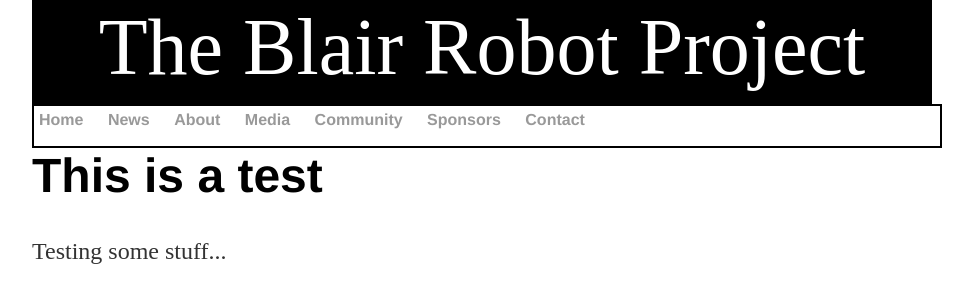
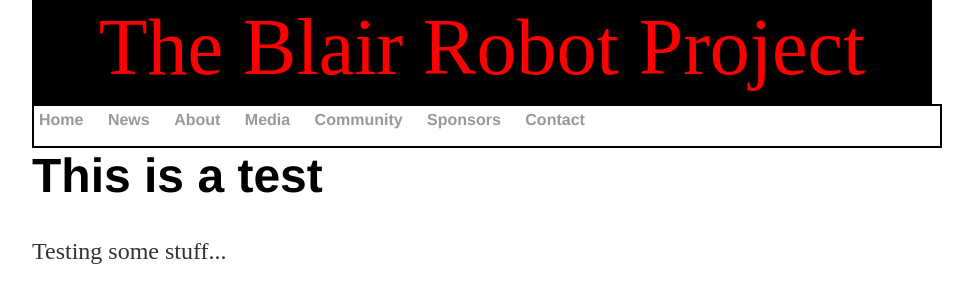
Before and after one commit to mouseythemouse/449, a Jekyll site: the page built from index.html, in a window 1280 px wide. Shown: the top 303 px of the page, without its empty margins (160-1133 px from the left). Built offline with Jekyll 4.4.1, drawn with Linux system fonts in a browser that asks for light colours.

Commit message:
Update main.css

```diff
--- a/css/main.css
+++ b/css/main.css
@@ -13,7 +13,7 @@ header {
     font-size: 500%;
     position: relative;
     text-align: center;
-    color: white;
+    color: red;
     border: 2px solid black;
     background-color: black;
 }
```
